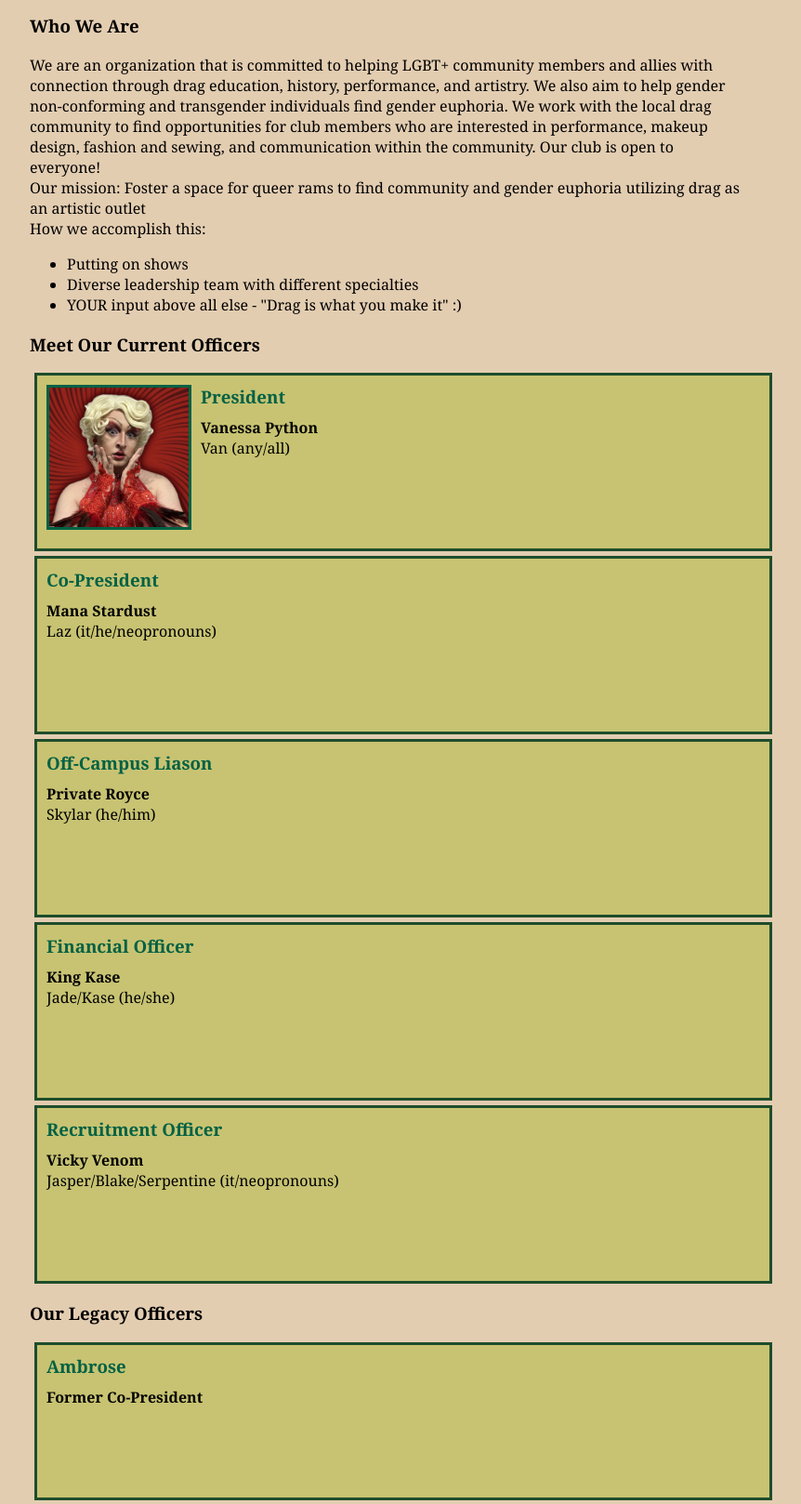
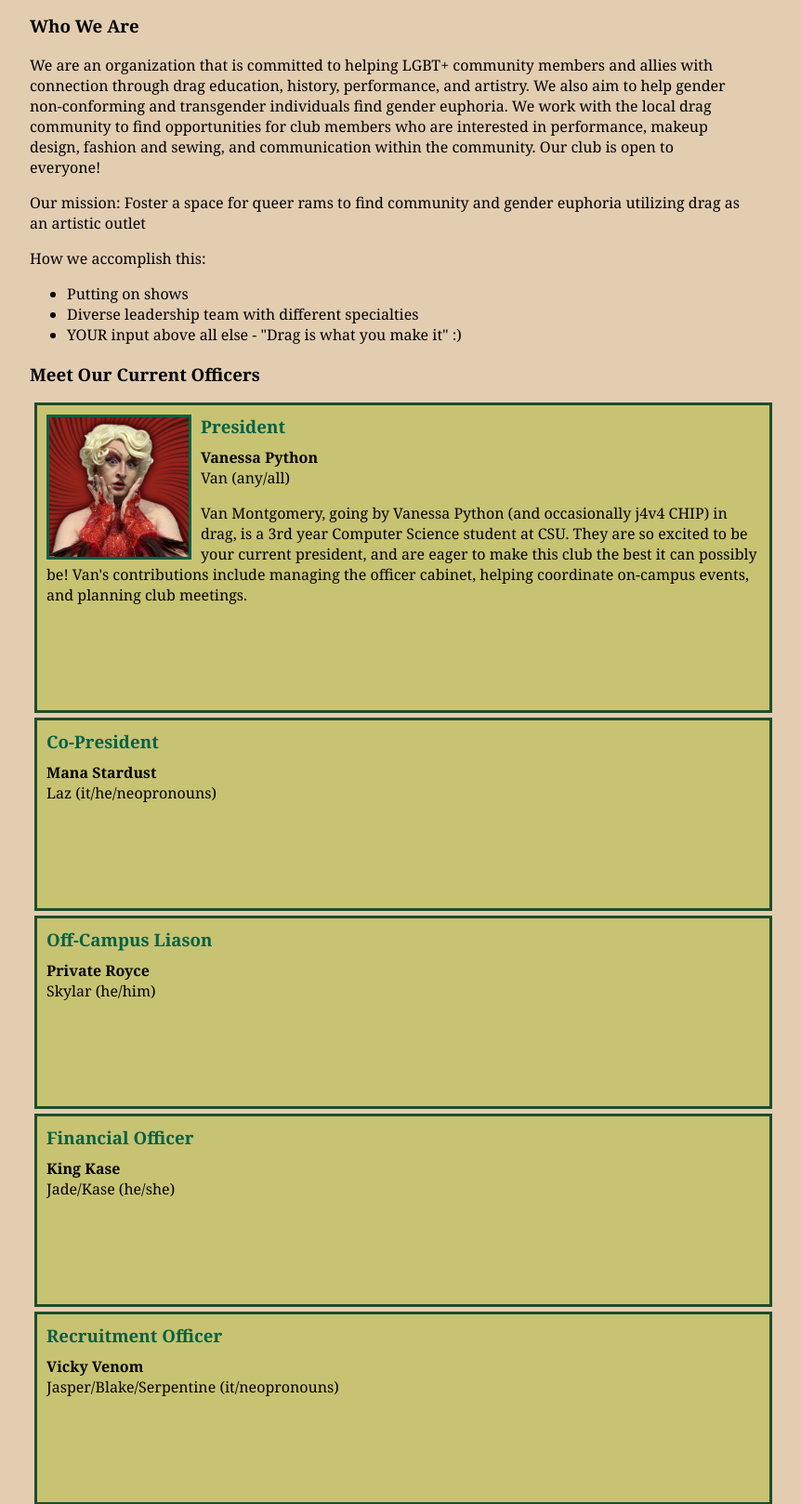
Before and after one commit to Vazenroy/OvisWebsite, a PHP site: page /about.html in a window 1280 px wide. Shown: the part 342-1960 px from the top of the page at 93% size, without its empty margins (224-1086 px from the left). Run offline with PHP 8.4, Linux system fonts and the light colour scheme.

Commit message:
added Vanessa bio

```diff
--- a/about.html
+++ b/about.html
@@ -41,7 +41,10 @@
                 <h3>President</h3>
                 <h4>Vanessa Python</h4>
                 <p style="margin-top: 0px;">Van (any/all)</p>
-                <p></p>
+                <p>Van Montgomery, going by Vanessa Python (and occasionally j4v4 CHIP) in drag, is a 3rd year Computer Science student at CSU.
+                    They are so excited to be your current president, and are eager to make this club the best it can possibly be!
+                    Van's contributions include managing the officer cabinet, helping coordinate on-campus events, and planning club meetings.
+                </p>
             </div>
 
             <div class="officer_bio">
--- a/ovis_style.css
+++ b/ovis_style.css
@@ -74,7 +74,7 @@ table{
     width: 100%;
 }
 
-.officer_bio h4, p{
+.officer_bio h4{
     margin: 0px;
 }
 
```
